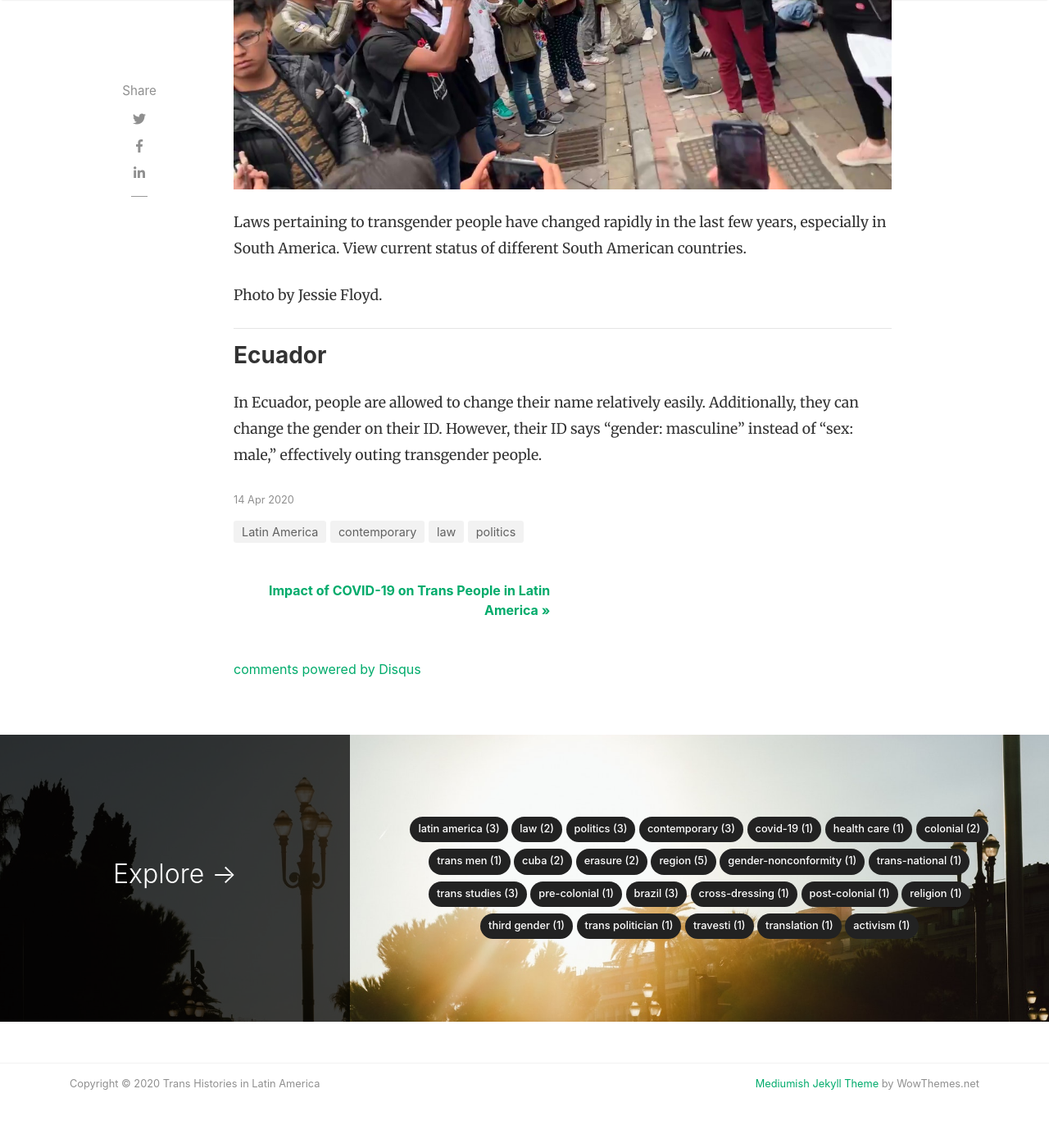
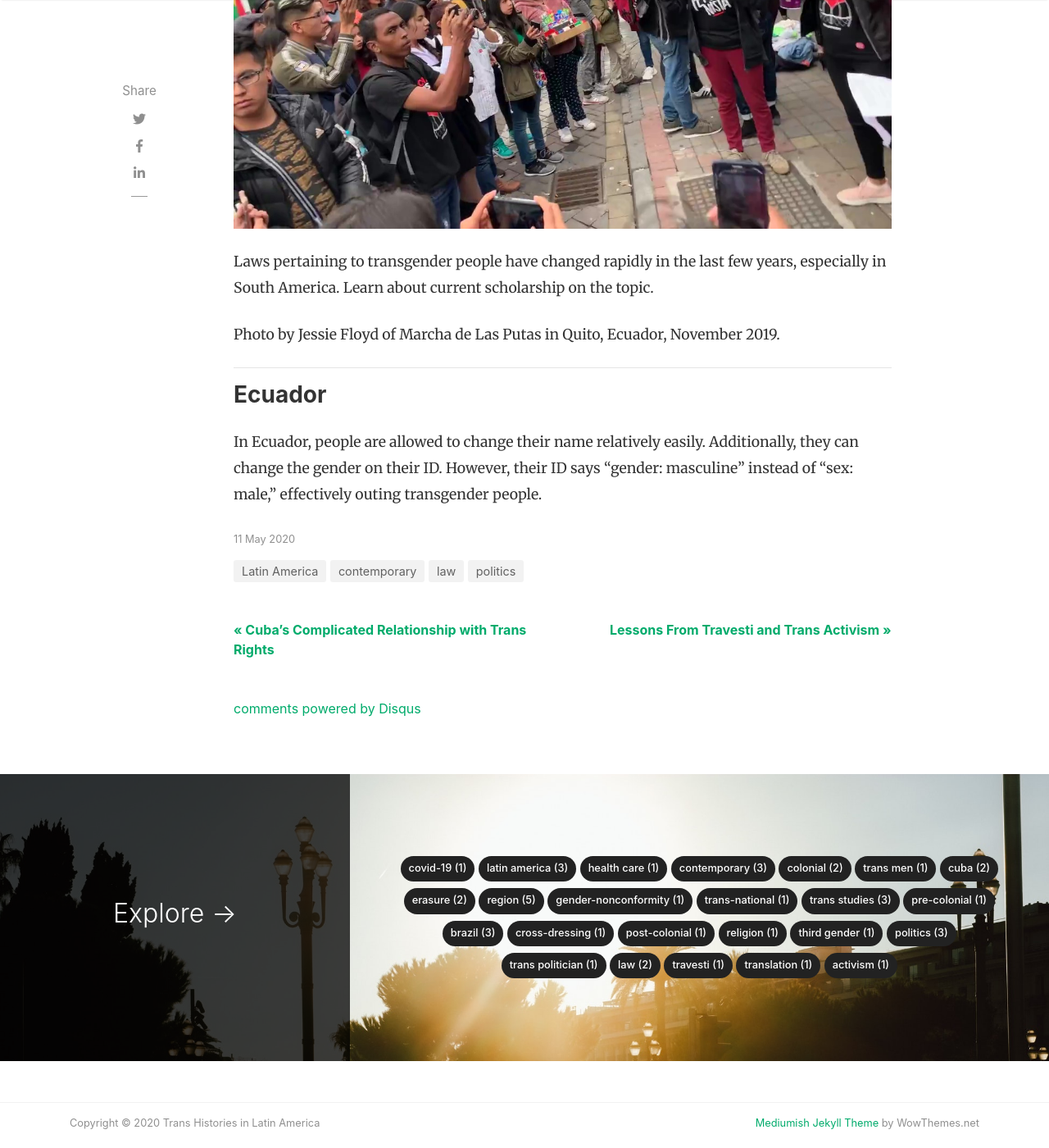
Before and after one commit to CarsonHerness/Trans-Histories-in-Latin-America, a Jekyll site: the page built from _posts/2020-05-11-legal-name-and-gender.md, in a window 1280 px wide and 1400 px high, scrolled down 786 px. Shown: the whole window at 82% size. Built offline with Jekyll 4.4.1, drawn with Linux system fonts in a browser that asks for light colours; nearby versions of some CDN libraries; comment, search, counter and statistics services are not loaded; some of the changed text lies outside the part shown.

Commit message:
Add categories jumbotron to top of Categories tab and update Carson posts

```diff
--- a/_posts/2020-04-14-transgender-laws-south-america.md
+++ b/_posts/2020-05-11-legal-name-and-gender.md
@@ -1,15 +1,15 @@
 ---
 layout: post
-title:  "Transgender Laws Across Latin America"
+title:  "Changing Legal Name and Sex/Gender in Latin America"
 author: carson
 categories: [ Latin America, law, politics ]
 category: contemporary
 featured: true
 image: "./assets/images/marcha_de_las_putas.jpg"
 ---
-Laws pertaining to transgender people have changed rapidly in the last few years, especially in South America. View current status of different South American countries.
+Laws pertaining to transgender people have changed rapidly in the last few years, especially in South America. Learn about current scholarship on the topic.
 
-Photo by Jessie Floyd.
+Photo by Jessie Floyd of Marcha de Las Putas in Quito, Ecuador, November 2019.
 
 <hr>
 
```
Also changed, not shown: _layouts/categories.html (+25 -0 lines), _posts/2020-04-17-covid-19.md (+1 -1 lines), 1 other file.
